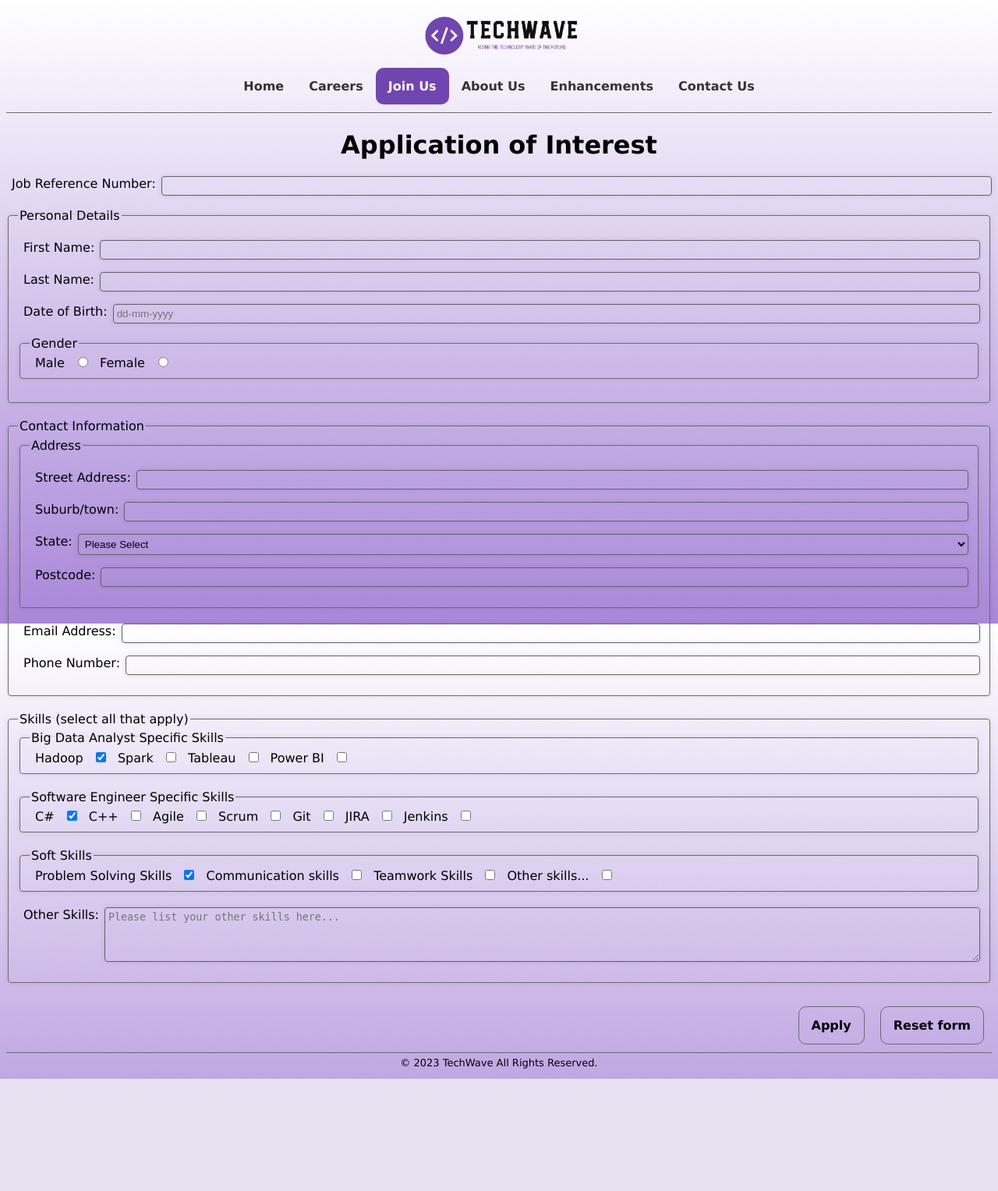
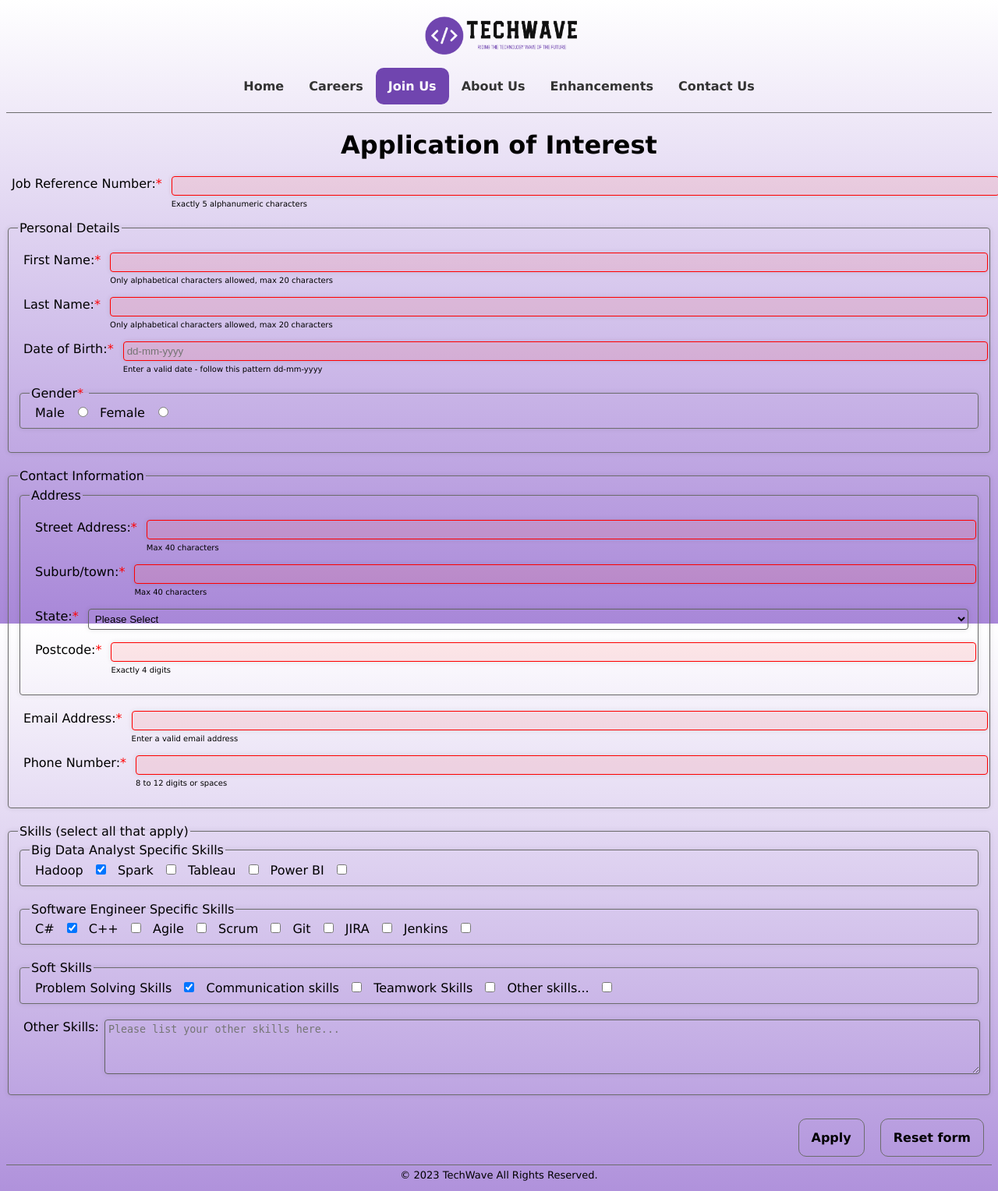
Before and after one commit to MarellaMorad/Creating-Web-Applications, a PHP site: page /apply.html in a window 1280 px wide. Shown: the whole page at 78% size. Before the commit the page ends 1384 px from the top, so only its background shows below. Run offline with PHP 8.4, Linux system fonts and the light colour scheme.

Commit message:
Add Validation

```diff
--- a/Assignment Part 1/apply.html
+++ b/Assignment Part 1/apply.html
@@ -45,25 +45,36 @@
         <h1>Application of Interest</h1>
             <form class="form-container" method="post" action="http://mercury.swin.edu.au/it000000/formtest.php">
                 <p>
-                    <label for="reference-number">Job Reference Number:</label>
-                    <input type="text" name= "reference-number" id="reference-number" pattern="^[a-zA-Z0-9]{5}$" required="required" title="Exactly 5 alphanumeric characters">
+                    <label class="required" for="reference-number">Job Reference Number:</label>
+                    <span class="with-validation">
+                        <input type="text" name= "reference-number" id="reference-number" pattern="^[a-zA-Z0-9]{5}$" required="required">
+                        <span class="error-message">Exactly 5 alphanumeric characters</span>
+                    </span>
                 </p>
                 <fieldset>
                     <legend>Personal Details</legend>
                     <p>
-                        <label for="first_name">First Name:</label>
-                        <input type="text" name= "first_name" id="first_name" maxlength="20" pattern="^[a-zA-Z]+$" required="required" title="Only alphabetical characters allowed, max 20 characters">
+                        <label class="required" for="first_name">First Name:</label>
+                        <span class="with-validation">
+                            <input type="text" name= "first_name" id="first_name" maxlength="20" pattern="^[a-zA-Z]+$" required="required">
+                            <span class="error-message">Only alphabetical characters allowed, max 20 characters</span>
+                        </span>
                     </p>
                     <p>
-                        <label for="last_name">Last Name:</label>
-                        <input type="text" name= "last_name" id="last_name" maxlength="20" pattern="^[a-zA-Z]+$" required="required" title="Only alphabetical characters allowed, max 20 characters">
-                    </p>
+                        <label class="required" for="last_name">Last Name:</label>
+                        <span class="with-validation">
+                            <input type="text" name= "last_name" id="last_name" maxlength="20" pattern="^[a-zA-Z]+$" required="required">
+                            <span class="error-message">Only alphabetical characters allowed, max 20 characters</span>
+                        </span>
                     <p>
-                        <label for="dob">Date of Birth:</label>
-                        <input type="text" name= "dob" id="dob" required="required" placeholder="dd-mm-yyyy" maxlength="8" size="8">
+                        <label class="required" for="dob">Date of Birth:</label>
+                        <span class="with-validation">
+                            <input type="text" name= "dob" id="dob" required="required" pattern="^(0[1-9]|[1-2][0-9]|3[0-1])-(0[1-9]|1[0-2])-(\d{4})$" placeholder="dd-mm-yyyy" minlength="4" maxlength="10" size="8">
+                            <span class="error-message">Enter a valid date - follow this pattern dd-mm-yyyy</span>
+                        </span>
                     </p>
                     <fieldset>
-                        <legend>Gender</legend>
+                        <legend class="required">Gender</legend>
                         <label for="male">Male</label>
                         <input type="radio" id="male" name="sex" value="male">
 
@@ -76,15 +87,21 @@
                     <fieldset>
                         <legend>Address</legend>
                         <p>
-                            <label for="street">Street Address:</label>
-                            <input type="text" name="street" id="street" maxlength="40" required="required" title="Max 40 characters">
+                            <label class="required" for="street">Street Address:</label>
+                            <span class="with-validation">
+                                <input type="text" name="street" id="street" maxlength="40" required="required">
+                                <span class="error-message">Max 40 characters</span>
+                            </span>
                         </p>
                         <p>
-                            <label for="town">Suburb/town:</label>
-                            <input type="text" name="town" id="town" maxlength="40" required="required" title="Max 40 characters">
+                            <label class="required" for="town">Suburb/town:</label>
+                            <span class="with-validation">
+                                <input type="text" name="town" id="town" maxlength="40" required="required">
+                                <span class="error-message">Max 40 characters</span>
+                            </span>
                         </p>
                         <p>
-                            <label for="state">State:</label>
+                            <label class="required" for="state">State:</label>
                             <select name="state" id="state" required="required">
                                 <option value="">Please Select</option>
                                 <option value="vic">VIC</option>
@@ -98,17 +115,26 @@
                             </select>
                         </p>
                         <p>
-                            <label for="postcode">Postcode:</label>
-                            <input type="text" name= "postcode" id="postcode" pattern="^\d{4}$" required="required" title="Exactly 4 digits">
+                            <label class="required" for="postcode">Postcode:</label>
+                            <span class="with-validation">
+                                <input type="text" name= "postcode" id="postcode" pattern="^\d{4}$" required="required">
+                                <span class="error-message">Exactly 4 digits</span>
+                            </span>
                         </p>
                     </fieldset>
                     <p>
-                        <label for="email">Email Address:</label>
-                        <input type="email" name= "email" id="email" required="required" title="Enter a valid email address">
+                        <label class="required" for="email">Email Address:</label>
+                        <span class="with-validation">
+                            <input type="email" name= "email" id="email" required="required">
+                            <span class="error-message">Enter a valid email address</span>
+                        </span>
                     </p>
                     <p>
-                        <label for="mobile">Phone Number:</label>
-                        <input type="text" name= "mobile" id="mobile" required="required" pattern="^[0-9 ]{8,12}$" title="8 to 12 digits or spaces">
+                        <label class="required" for="mobile">Phone Number:</label>
+                        <span class="with-validation">
+                            <input type="text" name= "mobile" id="mobile" required="required" pattern="^[0-9 ]{8,12}$">
+                            <span class="error-message">8 to 12 digits or spaces</span>
+                        </span>
                     </p>
                 </fieldset>
                 <fieldset>
--- a/Assignment Part 1/jobs.html
+++ b/Assignment Part 1/jobs.html
@@ -54,6 +54,8 @@
                 <li>Sign the papers and come on board</li>
             </ol>
         </aside>
+        <details open>
+            <summary>Big Data Analyst Position Description</summary>
             <h2>Big Data Analyst</h2>
             <section class="bda">
                 <title>Big Data Analyst Position Description</title>
@@ -85,7 +87,10 @@
                     <li>Experience with statistical modeling and machine learning algorithms.</li>
                 </ul>
             </section>
+        </details>
         <hr>
+        <details>
+            <summary>Software Engineer Position Description</summary>
             <h2>Software Engineer</h2>
             <section class="se">
                 <title>Software Engineer Position Description</title>
@@ -118,6 +123,7 @@
                     <li>Experience with mobile application development technologies such as Android and iOS.</li>
                 </ul>
             </section>
+        </details>
         <footer>
             © 2023 TechWave All Rights Reserved.
         </footer>
--- a/Assignment Part 1/styles/style.css
+++ b/Assignment Part 1/styles/style.css
@@ -8,8 +8,9 @@ description: styling to all html files of the Assignment Part 1
 
 /*Create color pallete*/
 :root {
+    --light-purple: #a887d8;
     --dark-purple: #7045af;
-    --light-purple: #a887d8;
+    --light-red: #f8717129;
     --grey: #6c6c6c;
     --light-grey: #636363;
     --light-shadow: #0000001a;
@@ -69,7 +70,7 @@ nav ul li, .menu a, .small-menu a {
 }
 
 /*Set the width of the nav icons that show on small screens*/
-.small-menu a span { font-size: 2.5vh;}
+.small-menu a span { font-size: 3vw;}
 
 /*Add some visual indication of when the user hovers over a menu item*/
 /*.current class sets the page the user is currently viewing and adds some styling to indicate active menu items*/
@@ -140,6 +141,11 @@ hr {
     border: none;
 }
 
+details {
+    font-size: large;
+    padding-bottom: 8px;
+}
+
 /*---------------------------------------------------------------------------------------*/
 /*apply.html styling*/
 .form-container p { display: flex; } /*to display the input field next to the label*/
@@ -188,6 +194,31 @@ fieldset {
     background-color: var(--dark-purple);
     color: white;
 }
+
+.error-message {
+    display: none;
+}
+
+.required::after {
+    content: '*';
+    color: red;
+    margin-right: 5px;
+}
+
+.form-container input[type="text"]:invalid,
+.form-container input[type="email"]:invalid {
+    border-color: red;
+    background-color: var(--light-red);
+}
+
+.form-container input[type="text"]:invalid + .error-message,
+.form-container input[type="email"]:invalid + .error-message {
+    display: block;
+    font-size: x-small;
+    padding-top: 5px;
+}
+
+.with-validation { width: 100%; };
 
 /*---------------------------------------------------------------------------------------*/
 /*about.html styling*/
@@ -331,6 +362,8 @@ tr td:first-child {
 
 /*Smaller screens - mobile phones*/
 @media only screen and (max-width: 410px) {
+    .small-menu a span { font-size: 4vw;}
+
     table {
         font-size: small;
     }
```
Lines whose indentation alone changed are shown as unchanged.
